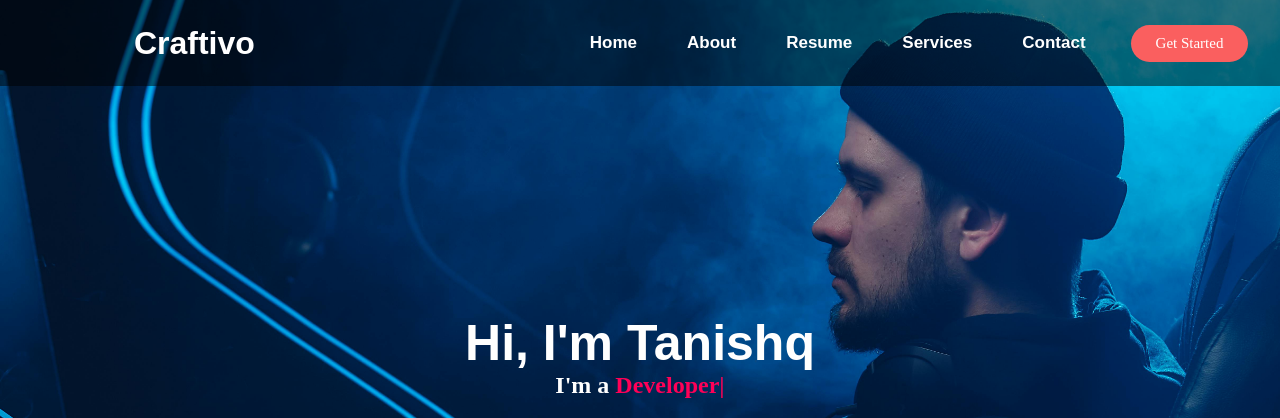
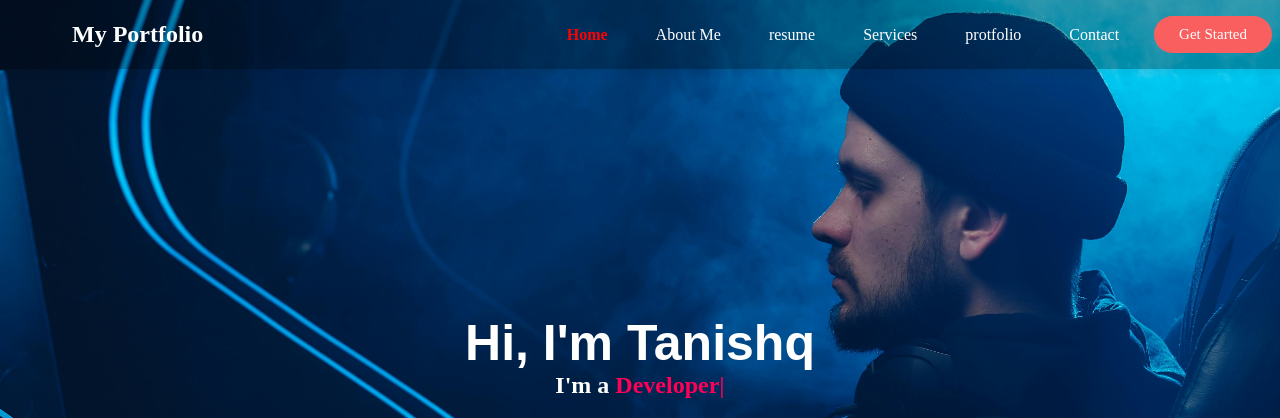
Before and after one commit to tanishq0507/Craftivo, a plain HTML site: page index.html in a window 1280 px wide. Shown: the top 418 px of the page. Drawn offline with nearby package versions, Linux system fonts and the light colour scheme.

Commit message:
added spy navbar with the help of AI

```diff
--- a/index.html
+++ b/index.html
@@ -12,27 +12,27 @@
 
 <body>
 
-  <!-- this is a nav bar -->
 
-  <div class="navbar fixed-up">
-    <div class="logo">
-      <h1>Craftivo</h1>
+  <!-- ===== NAVIGATION BAR ===== -->
+  <nav class="navbar">
+    <div class="nav-container">
+      <a href="#home" class="logo">My Portfolio</a>
+      <ul class="nav-menu">
+        <!-- data-target attribute links to section IDs -->
+        <li><a href="#home" class="nav-link" data-target="home">Home</a></li>
+        <li><a href="#about" class="nav-link" data-target="about">About Me</a></li>
+        <li><a href="#resume" class="nav-link" data-target="resume">resume</a></li>
+        <li><a href="#Services" class="nav-link" data-target="Services">Services</a></li>
+        <li><a href="#protfolio" class="nav-link" data-target="protfolio">protfolio</a></li>
+        <li><a href="#contact" class="nav-link" data-target="contact">Contact</a></li>
+        <a class="btn nav-link" href="#about">Get Started</a>
+      </ul>
+
     </div>
-    <nav class="pages">
-      <ul>
-        <li><a href="#" class="active">Home</a></li>
-        <li><a href="#" class="active">About</a></li>
-        <li><a href="#" class="active">Resume</a></li>
-        <li><a href="#" class="active">Services</a></li>
-        <li><a href="#" class="active">Contact</a></li>
-      </ul>
   </nav>
-    <a class="btn" href="#">Get Started</a>
-  </div>
-  <!-- end of nav bar -->
 
-  <!-- home -->
-
+  <!-- ===== HOME SECTION ===== -->
+  <section id="home">
     <div class="background-container">
 
       <h1 class="heading">Hi, I'm Tanishq</h1>
@@ -48,11 +48,10 @@
       </div>
 
     </div>
+  </section>
 
-  <!-- home end -->
-
-  <!-- page content things -->
-
+  <!-- ===== ABOUT ME SECTION ===== -->
+  <section id="about">
     <div class="page_content">
 
       <!-- about us -->
@@ -319,11 +318,10 @@
       <!-- card and details end-->
 
     </div>
+  </section>
 
-  <!-- about us end -->
-
-  <!-- Resume -->
-
+  <!-- ===== resume SECTION ===== -->
+  <section id="resume">
     <div class="page_content">
 
       <div class="page_content_inner">
@@ -518,10 +516,10 @@
         </div>
       </div>
     </div>
+  </section>
 
-  <!-- Resume end -->
-
-  <!-- serives -->
+  <!-- ===== Services SECTION ===== -->
+  <section id="Services">
     <div class="page_content">
 
       <div class="page_content_inner">
@@ -665,12 +663,13 @@
       </div>
 
     </div>
-
-  <!-- serives end -->
-
-  <!-- protfolio -->
+  </section>
 
 
+
+
+  <!-- ===== protfolio SECTION ===== -->
+  <section id="protfolio">
     <div class="page_content">
 
       <div class="page_content_inner">
@@ -812,11 +811,11 @@
       </div>
 
     </div>
+  </section>
 
-  <!-- protflio end -->
 
-  <!-- contact -->
-
+  <!-- ===== CONTACT SECTION ===== -->
+  <section id="contact">
     <div class="page_content">
 
       <div class="page_content_inner">
@@ -976,10 +975,77 @@
       </div>
     </div>
 
+  </section>
+
+  <!-- this is a nav bar -->
+
+  <!-- <div class="navbar fixed-up">
+    <div class="logo">
+      <h1>Craftivo</h1>
+    </div>
+    <nav class="pages">
+      <ul>
+        <li><a href="#" class="active">Home</a></li>
+        <li><a href="#" class="active">About</a></li>
+        <li><a href="#" class="active">Resume</a></li>
+        <li><a href="#" class="active">Services</a></li>
+        <li><a href="#" class="active">Contact</a></li>
+      </ul>
+    </nav>
+    <a class="btn" href="#">Get Started</a>
+  </div> -->
+  <!-- end of nav bar -->
+
+  <!-- home -->
+
+  <!-- <div class="background-container">
+
+    <h1 class="heading">Hi, I'm Tanishq</h1>
+    <h2>I'm a <span class="typed" class="sec_heading"
+        data-typed-items="Designer, Developer, Freelancer, Photographer"></span></h2>
+
+    <div class="soc-btn">
+      <a href="#" class="s-btn"><i class="fa-brands fa-twitter"></i></a>
+      <a href="#" class="s-btn"><i class="fa-brands fa-facebook"></i></a>
+      <a href="#" class="s-btn"><i class="fa-brands fa-instagram"></i></a>
+      <a href="#" class="s-btn"><i class="fa-brands fa-linkedin"></i></a>
+    </div>
+
+  </div> -->
+
+  <!-- home end -->
+
+  <!-- page content things -->
+
+
+
+  <!-- about us end -->
+
+  <!-- Resume -->
+
+
+
+  <!-- Resume end -->
+
+  <!-- serives -->
+
+
+  <!-- serives end -->
+
+  <!-- protfolio -->
+
+
+
+
+  <!-- protflio end -->
+
+  <!-- contact -->
+
+
 
 
   <!-- end of html -->
-
+   <script src="script.js"></script>
   <script src="https://cdn.jsdelivr.net/npm/typed.js@2.0.12"></script>
   <script>
     document.addEventListener('DOMContentLoaded', function () {
--- /dev/null
+++ b/script.js
@@ -0,0 +1,124 @@
+/* ========================================
+           SCROLL SPY WITH INTERSECTION OBSERVER
+           ========================================
+
+           This script handles two main features:
+           1. Smooth scrolling when clicking navbar links
+           2. Highlighting the active navbar link based on scroll position
+        */
+
+// ===== GET ALL REQUIRED ELEMENTS =====
+const sections = document.querySelectorAll("section"); // All sections on the page
+const navLinks = document.querySelectorAll(".nav-link"); // All navigation links
+
+/* ===== FEATURE 1: SMOOTH SCROLL ON CLICK =====
+           When a navbar link is clicked, smoothly scroll to that section
+        */
+navLinks.forEach((link) => {
+  link.addEventListener("click", (e) => {
+    e.preventDefault(); // Prevent default anchor jump behavior
+
+    // Get the target section ID from the href attribute
+    const targetId = link.getAttribute("href");
+    const targetSection = document.querySelector(targetId);
+
+    // Scroll to the target section smoothly
+    if (targetSection) {
+      targetSection.scrollIntoView({
+        behavior: "smooth", // Smooth scrolling animation
+        block: "start", // Align to the top of the viewport
+      });
+    }
+  });
+});
+
+/* ===== FEATURE 2: ACTIVE LINK HIGHLIGHTING WITH INTERSECTION OBSERVER =====
+
+           Intersection Observer is a modern API that watches when elements
+           enter or leave the viewport. It's more efficient than scroll event listeners.
+
+           How it works:
+           1. We create an observer that watches all sections
+           2. When a section enters the viewport (is visible), we highlight its nav link
+           3. When a section leaves the viewport, we remove the highlight
+        */
+
+// Configuration for Intersection Observer
+const observerOptions = {
+  root: null, // Use the viewport as the container
+  rootMargin: "-70% 0px -70% 0px", // Trigger when section is in the middle 70% of viewport
+  threshold: 0, // Trigger as soon as any part of the section is visible
+
+  /*
+               WHY THIS CONFIGURATION
+               - root: null means we're watching relative to the viewport
+               - rootMargin: This creates a "zone" in the middle of the screen
+                 When a section enters this middle zone, it becomes "active"
+                 This prevents sections at the top/bottom edges from being active
+               - threshold: 0 means trigger immediately when visible
+            */
+};
+
+// Function to remove 'active' class from all nav links
+function removeAllActiveClasses() {
+  navLinks.forEach((link) => {
+    link.classList.remove("active");
+  });
+}
+
+// Function to add 'active' class to the correct nav link
+function setActiveLink(sectionId) {
+  // Find the nav link that corresponds to this section
+  const activeLink = document.querySelector(
+    `.nav-link[data-target="${sectionId}"]`
+  );
+
+  if (activeLink) {
+    removeAllActiveClasses(); // First, remove all active states
+    activeLink.classList.add("active"); // Then, add active to current link
+  }
+}
+
+// Create the Intersection Observer
+const observer = new IntersectionObserver((entries) => {
+  /*
+               CALLBACK FUNCTION
+               This runs every time a section enters or leaves the viewport
+               'entries' is an array of all sections being observed
+            */
+
+  entries.forEach((entry) => {
+    // Check if the section is intersecting (visible in the viewport zone)
+    if (entry.isIntersecting) {
+      // Get the ID of the visible section
+      const sectionId = entry.target.getAttribute("id");
+
+      // Update the active nav link to match this section
+      setActiveLink(sectionId);
+    }
+  });
+}, observerOptions);
+
+// Start observing all sections
+sections.forEach((section) => {
+  observer.observe(section);
+});
+
+/* ===== INITIAL STATE =====
+           Set the first nav link (Home) as active when page loads
+        */
+if (navLinks.length > 0) {
+  navLinks[0].classList.add("active");
+}
+
+/* ===== ADDITIONAL FEATURE: SMOOTH SCROLL FOR LOGO CLICK =====
+           When clicking the logo, scroll back to home section
+        */
+const logo = document.querySelector(".logo");
+logo.addEventListener("click", (e) => {
+  e.preventDefault();
+  document.querySelector("#home").scrollIntoView({
+    behavior: "smooth",
+    block: "start",
+  });
+});
--- a/style.css
+++ b/style.css
@@ -11,73 +11,63 @@
 
 /* THIS IS A NAVBAR  */
 .navbar {
-  height: auto;
+  position: fixed;
+  /* Stays at top even when scrolling */
+  top: 0;
   width: 100%;
-  background-color: rgba(0, 0, 0, 0.5);
+  background: rgba(0, 0, 0, 0.295);
+  padding: 1rem 2rem;
+  box-shadow: 0 2px 10px rgba(0, 0, 0, 0.1);
+  z-index: 1000;
+  /* Ensures navbar stays above all content */
+}
+
+.nav-container {
+  max-width: 1200px;
+  margin: 0 auto;
+  display: flex;
+  justify-content: space-between;
+  align-items: center;
+}
+
+.logo {
+  color: white;
+  font-size: 1.5rem;
+  font-weight: bold;
+  text-decoration: none;
+}
+
+.nav-menu {
   display: flex;
   align-items: center;
-  justify-content: center;
-  flex-direction: row;
-  padding: 15px 0;
-  z-index: 1;
-}
-
-/* fix this nav bar must go with the page */
-
-.fixed-up {
-  position: fixed;
-  top: 0;
-  right: 0;
-  left: 0;
-}
-
-/* LOGO */
-.navbar .logo {
-  /* font-size: 15px; */
-  font-weight: 300;
-  margin-right: 25vw;
-  margin-left: 8vw;
-  font-family: var(--font-style);
-  color: var(--color);
-}
-
-/* PAGES "A TAG" */
-.pages a {
-  text-decoration: none;
-  padding: 18px 15px;
-  font-size: 17px;
-  font-weight: 600;
-  display: flex;
-  align-items: center;
-  justify-items: center;
-  font-family: "Mulish", sans-serif;
-  color: var(--color);
-}
-
-/* UNODER LIST */
-
-ul {
   list-style: none;
-  /* Removes bullets */
-  display: flex;
-}
-
-ul li {
-  margin-right: 20px;
-  /* Optional: adds space between menu items */
+  gap: 1rem;
 
 }
 
-ul li:last-child {
-  margin-right: 0;
-  /* Removes margin from the last item */
+.nav-link {
+  color: white;
+  text-decoration: none;
+  padding: 0.5rem 1rem;
+  border-radius: 5px;
+  transition: all 0.3s ease;
+  /* Smooth transition for hover and active states */
+  position: relative;
+  font-style: var(--font-style);
 }
 
+.nav-link:hover {
+  /* background: rgba(255, 255, 255, 0.1); */
+  color: red;
+  font-style: var(--font-style);
+}
 
-/* button */
-
-a {
-  text-decoration: none;
+/* Active state - this class is added by JavaScript */
+.nav-link.active {
+  /* background: rgba(255, 255, 255, 0.2); */
+  color: red;
+  /* Yellow highlight for active link */
+  font-weight: bold;
 }
 
 .btn {
@@ -85,13 +75,19 @@ a {
   background: rgb(250, 95, 95);
   font-size: 15px;
   padding: 10px 25px;
-  margin: 0 0 0 30px;
+  margin: 0 0 0 3px;
   border-radius: 50px;
   transition: transform 0.3s ease;
+  text-decoration: none;
 }
 
 .btn:hover {
   transform: scale(1.1);
+  color: white;
+}
+
+a{
+  text-decoration: none;
 }
 
 /* end of nav bar  */
@@ -1192,7 +1188,7 @@ footer {
   margin: 0 auto;
   display: flex;
   flex-wrap: wrap;
-  gap:60px;
+  gap: 60px;
   width: 100%;
 }
 
```
Lines whose indentation alone changed are shown as unchanged.
